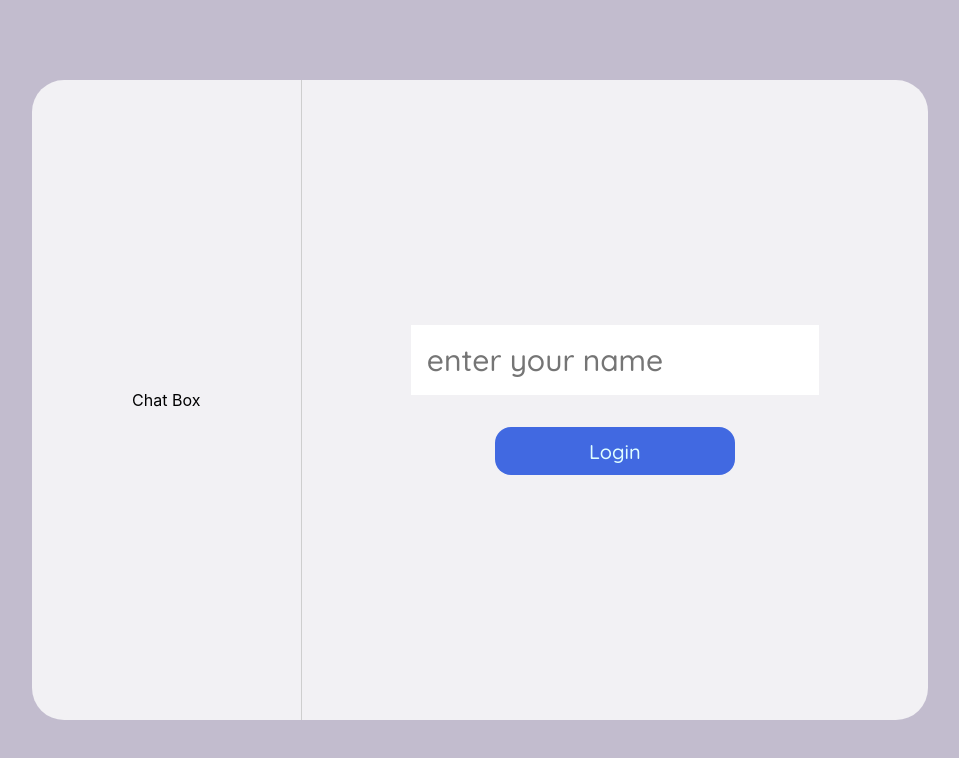
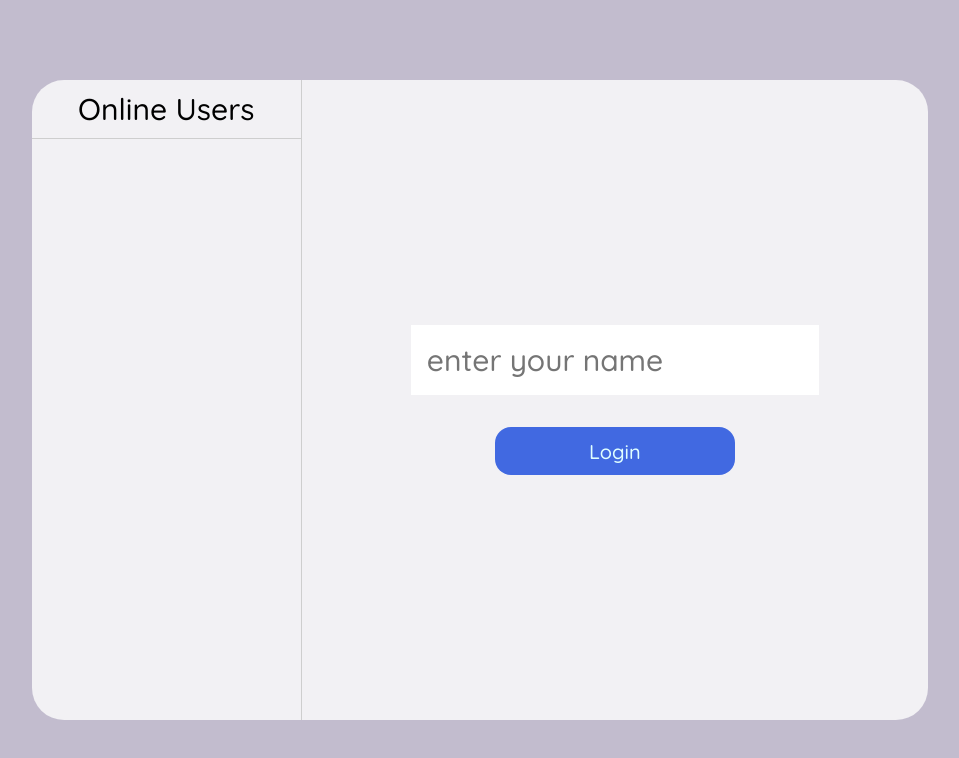
Before and after one commit to yusufdeepwork/chatapp, a React (Create React App) app in the folder frontend/: page / in a window 1280 px wide. Shown: the top 758 px of the page, without its empty margins (160-1119 px from the left). Built offline with nearby package versions, Linux system fonts and the light colour scheme; no server answers.

Commit message:
add seeing online users using socket.ip

```diff
--- a/frontend/src/components/ChatsBox/ChatsBox.js
+++ b/frontend/src/components/ChatsBox/ChatsBox.js
@@ -1,18 +1,63 @@
-import React from 'react';
+import React, { useContext } from 'react';
 import styled from 'styled-components';
+import { MessagesContext } from '../../context/MessagesContext';
 
-const ChatsBox = () => <ChatsBoxContainer>Chat Box</ChatsBoxContainer>;
+const ChatsBox = () => {
+  const { users } = useContext(MessagesContext);
+  return (
+    <ChatsBoxContainer>
+      <Header>Online Users</Header>
+      <OnlineUsers>{users.map((user) => <OnlineUser>{` 👋 ${user.userName} `}</OnlineUser>)}</OnlineUsers>
+    </ChatsBoxContainer>
+  );
+};
 export default ChatsBox;
 
 const ChatsBoxContainer = styled.div`
   display: flex;
-  justify-content: center;
+  justify-content: space-between;
   align-items: center;
+  flex-direction: column;
   height: 100%;
   width: 30%;
   border-radius:  2rem 0 0 2rem;
   border-right: #cecece 1px solid;
+  font-family:  'Quicksand', sans-serif;
+
   @media screen and (max-width: 550px){
     display: none;
   }
 `;
+const Header = styled.div`
+  height: 10%;
+  font-size: 30px;
+  display: flex;
+  justify-content: center;
+  align-items: center;
+  border-bottom: #cecece 1px solid;
+  width: 100%;
+`;
+const OnlineUsers = styled.div`
+  display: flex;
+  flex-direction: column;
+  align-items: center;
+  width: 100%;
+  height: 100%;
+  overflow: auto;
+`;
+const OnlineUser = styled.div`
+    display: flex;
+  text-align: center;
+  height: 4rem;
+  padding: 1rem;
+  border-bottom: #cecece 1px solid;
+  width: 100%;
+  font-size: 30px;
+  min-height: 4rem;
+  align-items: center;
+  justify-content: center;
+
+  :hover{
+    background-color: lightcyan;
+  }
+`;
--- a/frontend/src/components/Login.js
+++ b/frontend/src/components/Login.js
@@ -3,14 +3,18 @@ import styled from 'styled-components';
 import { ToastContainer, toast } from 'react-toastify';
 import { MessagesContext } from '../context/MessagesContext';
 import 'react-toastify/dist/ReactToastify.css';
+// eslint-disable-next-line import/order
+import io from 'socket.io-client';
+
+const socket = io.connect('http://localhost:5555');
 
 const Login = () => {
-  const { setLiveUser, setUsers, liveUser } = useContext(MessagesContext);
+  const { setLiveUser } = useContext(MessagesContext);
   const [newUserName, setNewUserName] = useState();
   const handleEnter = (event) => (event.key === 'Enter' ? addLiveUser() : null);
 
   const createLoginUser = () => {
-    setUsers((prevUsers) => [...prevUsers, { userName: liveUser.loginUserId }]);
+    socket.emit('online', { userName: newUserName });
   };
   const addLiveUser = () => {
     if (newUserName) {
--- a/frontend/src/context/MessagesContext.js
+++ b/frontend/src/context/MessagesContext.js
@@ -16,6 +16,12 @@ const ChatApp = ({ children }) => {
     });
   }, []);
 
+  useEffect(() => {
+    socket.on('online', ({ userName }) => {
+      setUsers((prevUsers) => [...prevUsers, { userName }]);
+    });
+  }, []);
+
   return (
     <MessagesContext.Provider value={{
       allUserMessages, setAllUserMessages, liveUser, setLiveUser, setUsers, users,
```
Also changed, not shown: 1 other file (tests, documents, lock files or other folders).
